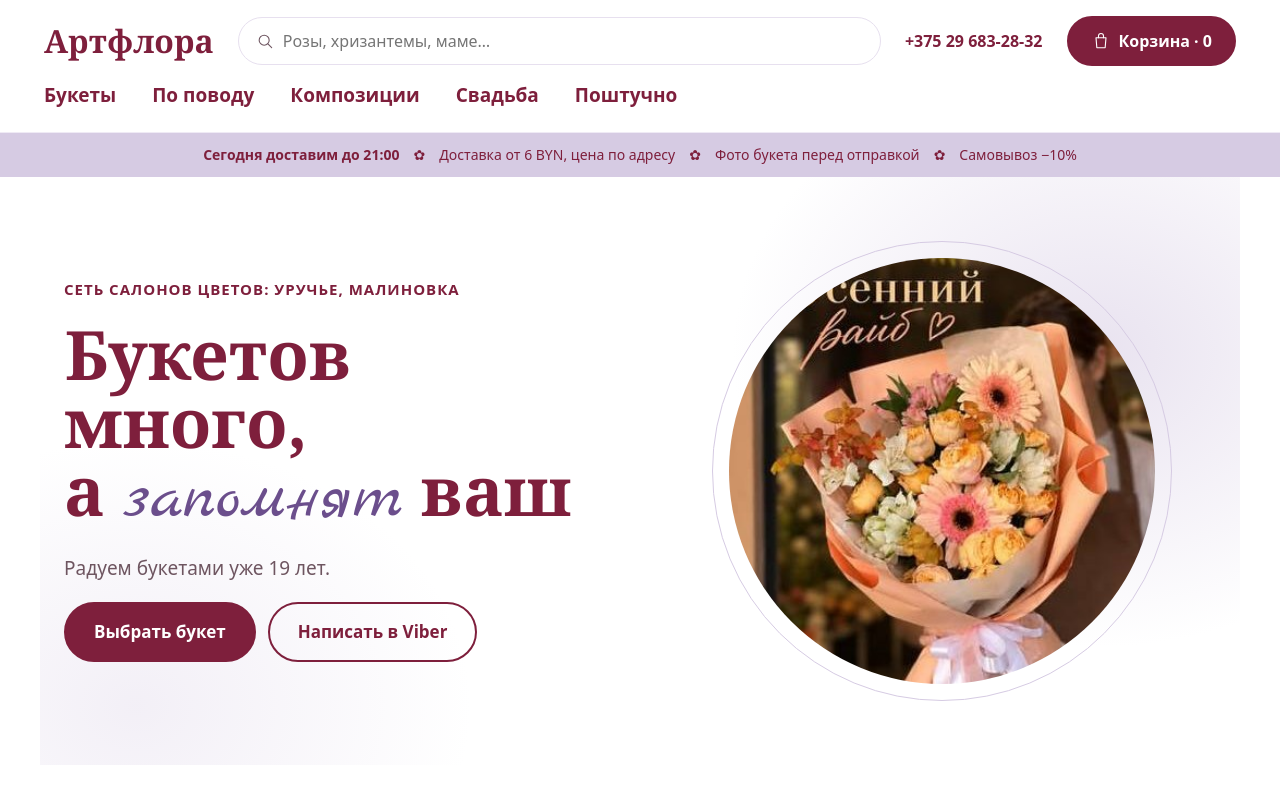
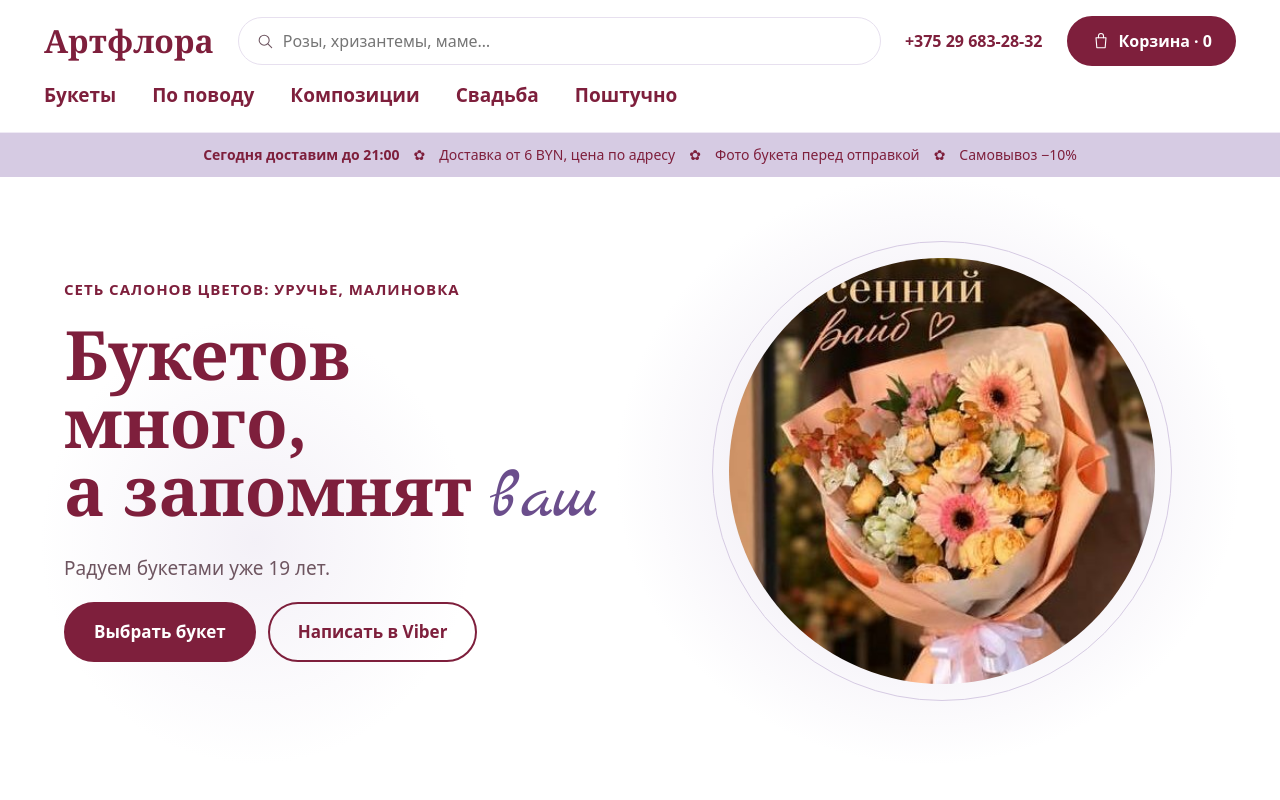
Before and after one commit to dinx393/Artflora-site-, a Next.js app: page / in a window 1280 px wide. Shown: the top 800 px of the page. Built offline with nearby package versions, Linux system fonts and the light colour scheme; no server answers; the database is empty.

Commit message:
Главная: прописью «ваш», плавное свечение без краёв
Co-Authored-By: Claude Opus 5.5 (1M context) <noreply@anthropic.com>
Claude-Session: https://claude.ai/code/session_01X9B9D4TyzPe5AuT9dSsbgo

```diff
--- a/src/app/(shop)/page.tsx
+++ b/src/app/(shop)/page.tsx
@@ -23,7 +23,7 @@ export default async function Home({ searchParams }: { searchParams: Promise<{ p
             Сеть салонов цветов: Уручье, Малиновка
           </p>
           <h1>
-            Букетов много,<br /> а <span className="script">запомнят</span> ваш
+            Букетов много,<br /> а запомнят <span className="script">ваш</span>
           </h1>
           <p className="muted" style={{ fontSize: 19, lineHeight: 1.5 }}>
             Радуем букетами уже 19 лет.
--- a/src/app/globals.css
+++ b/src/app/globals.css
@@ -123,8 +123,9 @@ textarea.input { resize: vertical; min-height: 60px; }
 .hero {
   max-width: 1200px; margin: 0 auto; padding: 64px var(--gutter); display: flex; flex-wrap: wrap; gap: 56px; align-items: center;
   background:
-    radial-gradient(520px 420px at 88% 30%, rgba(214,203,227,.55), rgba(214,203,227,0) 70%),
-    radial-gradient(480px 380px at 8% 90%, rgba(214,203,227,.30), rgba(214,203,227,0) 70%);
+    /* closest-side: свечение гаснет ровно у края блока, поэтому не видно прямоугольника */
+    radial-gradient(ellipse closest-side at 74% 50%, rgba(214,203,227,.6), rgba(214,203,227,0)),
+    radial-gradient(ellipse closest-side at 18% 62%, rgba(214,203,227,.28), rgba(214,203,227,0));
 }
 .hero h1 { font-size: 68px; line-height: 1; }
 .hero-photo { width: 460px; max-width: 100%; aspect-ratio: 1; padding: 16px; border-radius: 50%; border: 1.5px solid var(--lavender); }
```
